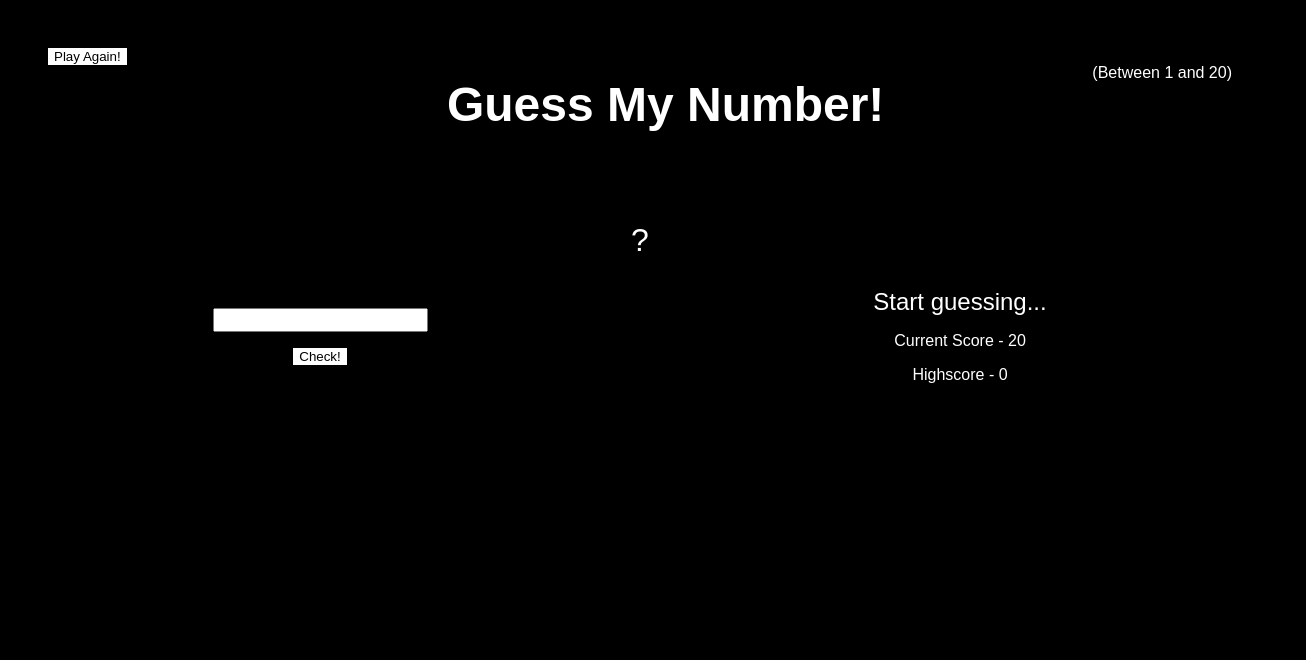
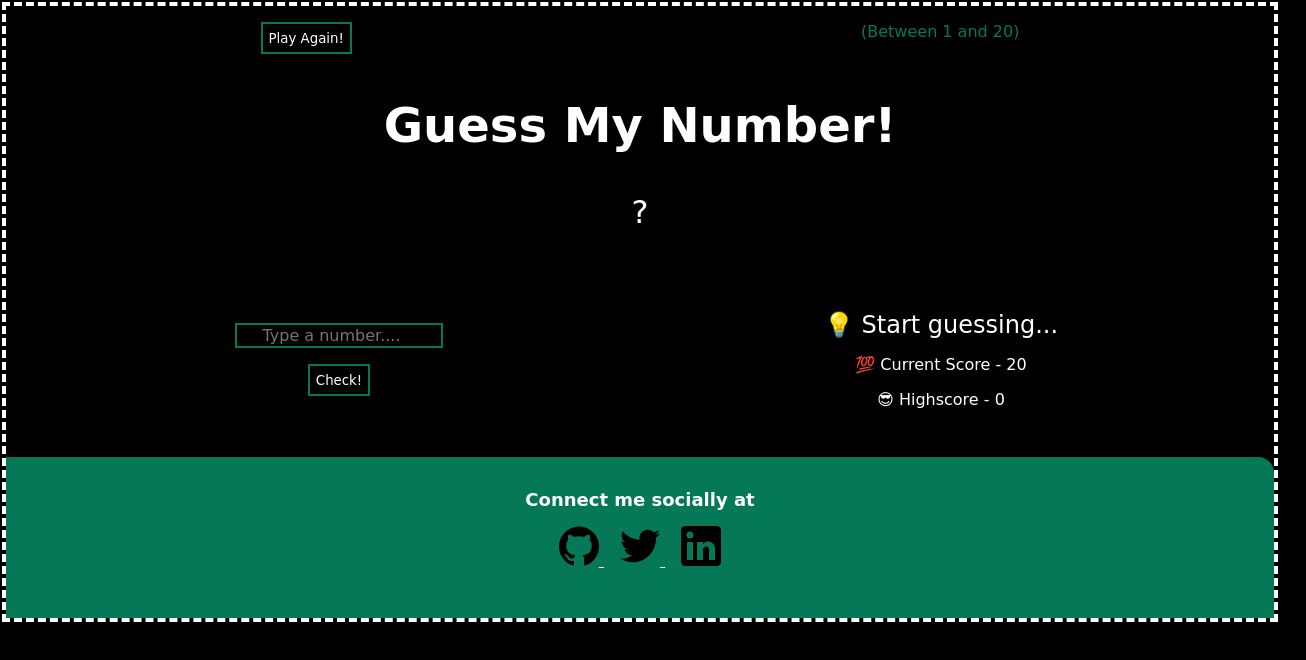
Before and after one commit to Urvashi4/GuessMyNumber, a plain HTML site: page index.html in a window 1280 px wide. Shown: the whole page, 1306 px wide, since content can reach past the window. Drawn offline with Linux system fonts and the light colour scheme; a web font is replaced by a local one.

Commit message:
added footer and styled lill bit

```diff
--- a/index.html
+++ b/index.html
@@ -11,26 +11,49 @@
 
 <body>
     <header>
-        <h1>Guess My Number!</h1>
-        <button class="btn again">Play Again!</button>
-        <p class="between">(Between 1 and 20)</p>
-        <div class="number">?</div>
+        <section class="headContent">
+            <button class="btn again">Play Again!</button>
+            <p class="between">(Between 1 and 20)</p>
+        </section>
+        <section class="heading">
+            <h1>Guess My Number!</h1>
+            <div class="number">?</div>
+        </section>
     </header>
-
-
     <main>
         <section class="left">
-            <input type="number" class="guess" />
+            <input type="number" class="guess" placeholder="Type a number...." onfocus="this.placeholder = ''"
+                onblur="this.placeholder = 'Type a number....'" />
             <button class="btn check">Check!</button>
         </section>
         <section class="right">
-            <p class="message">Start guessing...</p>
-            <p class="label-score">Current Score - <span class="score">20</span></p>
+            <p class="message">💡 Start guessing...</p>
+            <p class="label-score">💯 Current Score - <span class="score">20</span></p>
             <p class="label-highscore">
-                Highscore - <span class="highscore">0</span>
+                😎 Highscore - <span class="highscore">0</span>
             </p>
         </section>
     </main>
+    <footer class="footer">
+        <div class="footer-heading">Connect me socially at</div>
+        <ul class="list-non-bullet">
+            <li class="list-item-inline">
+                <a class="link" href="https://github.com/Urvashi4">
+                    <img class="footer-img" src="images/github-logo.svg" />
+                </a>
+            </li>
+            <li class="list-item-inline">
+                <a class="link" href="https://twitter.com/Urvashimalik6">
+                    <img class="footer-img" src="images/twitter.svg" />
+                </a>
+            </li>
+            <li class="list-item-inline">
+                <a class="link" href="https://linkedin.com/in/urvashi-malik-r14ec181">
+                    <img class="footer-img" src="images/linkedin-logo.svg" />
+                </a>
+            </li>
+        </ul>
+    </footer>
     <script src="script.js"></script>
 </body>
 
--- a/script.js
+++ b/script.js
@@ -8,31 +8,32 @@ document.querySelector('.check').addEventListener('click', () => {
     if (!guessNum) {//not entered a number
         document.querySelector('.message').textContent = "Please guess a number!";
     } else if (guessNum === secretNum) {//correct guess
-        document.querySelector('.message').textContent = "Correct guess!";
+        document.querySelector('.message').textContent = "✔️ Correct guess!";
         document.querySelector('.number').textContent = secretNum;
-        document.querySelector('body').style.backgroundColor = "green";
-        document.querySelector('.number').style.width = "25rem";
+        document.querySelector('.message').style.color = "#047857";
+        document.querySelector('.number').style.color = "#047857";
+        document.querySelector('.number').style.fontSize = "3rem";
         if (currentScore > highScore) {
             highScore = currentScore;
             document.querySelector('.highscore').textContent = highScore;
         }
     } else if (guessNum < secretNum) {//less than a secret number
         if (currentScore > 1) {
-            document.querySelector('.message').textContent = "Too Low!";
+            document.querySelector('.message').textContent = "⛵ Too Low!";
             currentScore--;
             document.querySelector('.score').textContent = currentScore;
         } else {
             document.querySelector('.score').textContent = 0;
-            document.querySelector('.message').textContent = "You lost the match!";
+            document.querySelector('.message').textContent = "😑 You lost the match!";
         }
     } else if (guessNum > secretNum) {//more than a secret number
         if (currentScore > 1) {
-            document.querySelector('.message').textContent = "Too High!";
+            document.querySelector('.message').textContent = "✈️ Too High!";
             currentScore--;
             document.querySelector('.score').textContent = currentScore;
         } else {
             document.querySelector('.score').textContent = 0;
-            document.querySelector('.message').textContent = "You lost the match!";
+            document.querySelector('.message').textContent = "😑 You lost the match!";
         }
     }
 
@@ -41,7 +42,7 @@ document.querySelector('.check').addEventListener('click', () => {
 document.querySelector('.again').addEventListener('click', () => {
     document.querySelector('.guess').value = "";
     document.querySelector('.score').textContent = 20;
-    document.querySelector('.message').textContent = "Start guessing...";
+    document.querySelector('.message').textContent = "💡 Start guessing...";
     document.querySelector('.number').textContent = '?';
     document.querySelector('body').style.backgroundColor = "black";
     currentScore = 20;
--- a/style.css
+++ b/style.css
@@ -1,25 +1,32 @@
 @import url('https://fonts.googleapis.com/css2?family=Otomanopee+One&display=swap');
+
+:root {
+    --primary-color: #047857;
+}
 
 body {
     background-color: black;
-    font-family: 'Otomanopee One', sans-serif;
+    font-family: 'Press Start 2P', cursive;
     color: white;
-    margin: auto;
+    margin: 2px;
     text-align: center;
+    border: 4px dashed white;
 }
 
 .btn {
-    font-family: 'Otomanopee One', sans-serif;
-    color: black;
-    background-color: white;
+    font-family: 'Press Start 2P', cursive;
+    color: white;
+    background-color: black;
     cursor: pointer;
-    border: none;
+    border: 2px solid var(--primary-color);
+    height: 2rem;
 }
 
 main {
     display:flex;
     align-items: center;
     justify-content:space-around;
+    padding: 2rem;
 }
 
 .left {
@@ -43,50 +50,82 @@ main {
     margin-bottom: 1rem;
     margin-top: 2rem;
     font-size: 1rem;
-    font-family: 'Otomanopee One', sans-serif;
+    font-family: 'Press Start 2P', cursive;
     text-align: center;
+    border: 2px solid var(--primary-color);
+    color: white;
+    background-color: black;;
+}
+
+.guess:hover {
+    border: 4px solid var(--primary-color);
 }
 
 .btn:hover {
-    background-color: cornflowerblue;
+    background-color: var(--primary-color);
     color: white;
 }
 
-header {
-    position: relative;
-    height: 30vh;
-}
-
-.again {
-    position: absolute;
-    top: 3rem;
-    left: 3rem;
-}
-
-.between {
-    position: absolute;
-    top: 3rem;
-    right: 3rem;
-}
-
-.number {
-    display:block;
-    position: absolute;
-    bottom: 0;
-    left: 50%;
-    text-align: center;
-    padding: 3rem 1rem;
-    transform: translate(-50%, 50%);
-    font-size: 2rem;
-    width: 10rem;
+.heading {
+    display:flex;
+    flex-direction: column;
+    justify-content: center;
 }
 
 h1 {
     text-align: center;
-    position: absolute;
-    left: 52%;
-    top: 30%;
-    transform: translate(-50%, -50%);
     font-size: 3rem;
     width: 100%;
 }
+
+.number {
+    font-size: 2rem;
+}
+
+.headContent {
+    display:flex;
+    flex-direction: row;
+    justify-content: space-around;
+}
+
+.again {
+    margin-top: 1rem;
+}
+
+.between {
+    color: var(--primary-color);
+}
+
+.footer {
+    background-color: var(--primary-color);
+    color: white;
+    padding: 2rem 1rem;
+    text-align: center;
+    border-top-right-radius: 1rem;
+}
+
+.footer .link {
+    color: white;
+}
+
+.footer .footer-heading {
+    font-weight: bold;
+    font-size: large;
+}
+
+.footer ul {
+    padding-inline-start: 0px;
+}
+
+.footer .footer-img {
+    max-width: 40px;
+}
+
+.list-non-bullet {
+    list-style: none;
+}
+
+.list-item-inline {
+    display: inline;
+    padding: 0rem 0.5rem;
+}
```
Also changed, not shown: images/github-logo.svg (added), images/linkedin-logo.svg (added), images/twitter.svg (added).
